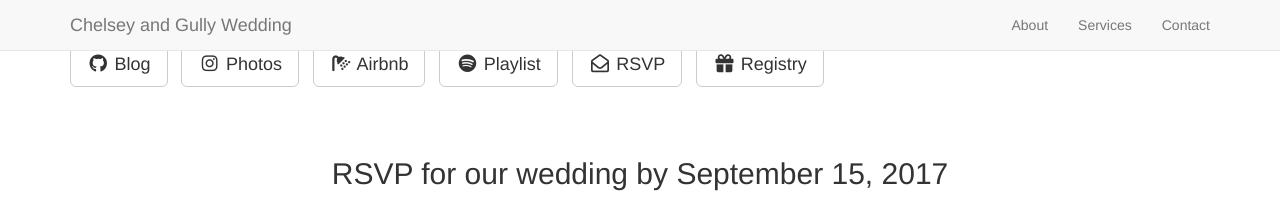
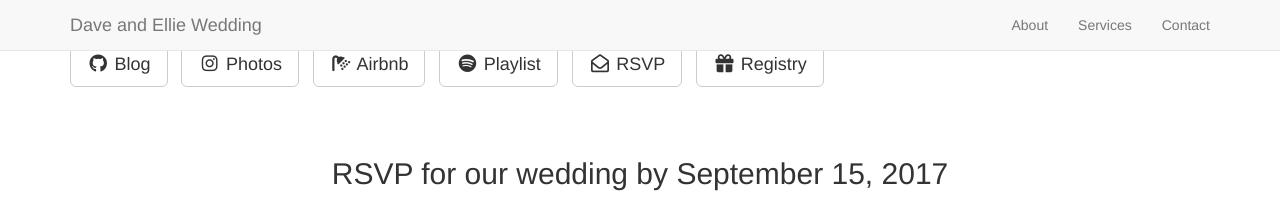
Before and after one commit to djhmateer/daveellie, a Jekyll site: the page built from 404.html, in a window 1280 px wide. Shown: the top 208 px of the page. Built offline with Jekyll 4.4.1, drawn with Linux system fonts in a browser that asks for light colours; nearby versions of some CDN libraries; library files that are not in the unit come from our copies.

Commit message:
auto commit

```diff
--- a/_config.yml
+++ b/_config.yml
@@ -3,7 +3,7 @@
 # ----------------------- #
 
 url: https://chugly.github.io/wedding/
-title: Chelsey and Gully Wedding
+title: Dave and Ellie Wedding
 email: chuglywed@gmail.com
 author: Chelsey Contillo and Michael Gully-Santiago
 description: > # "Homepage for Chelsey Contillo and Michael Gully-Santiago
```
